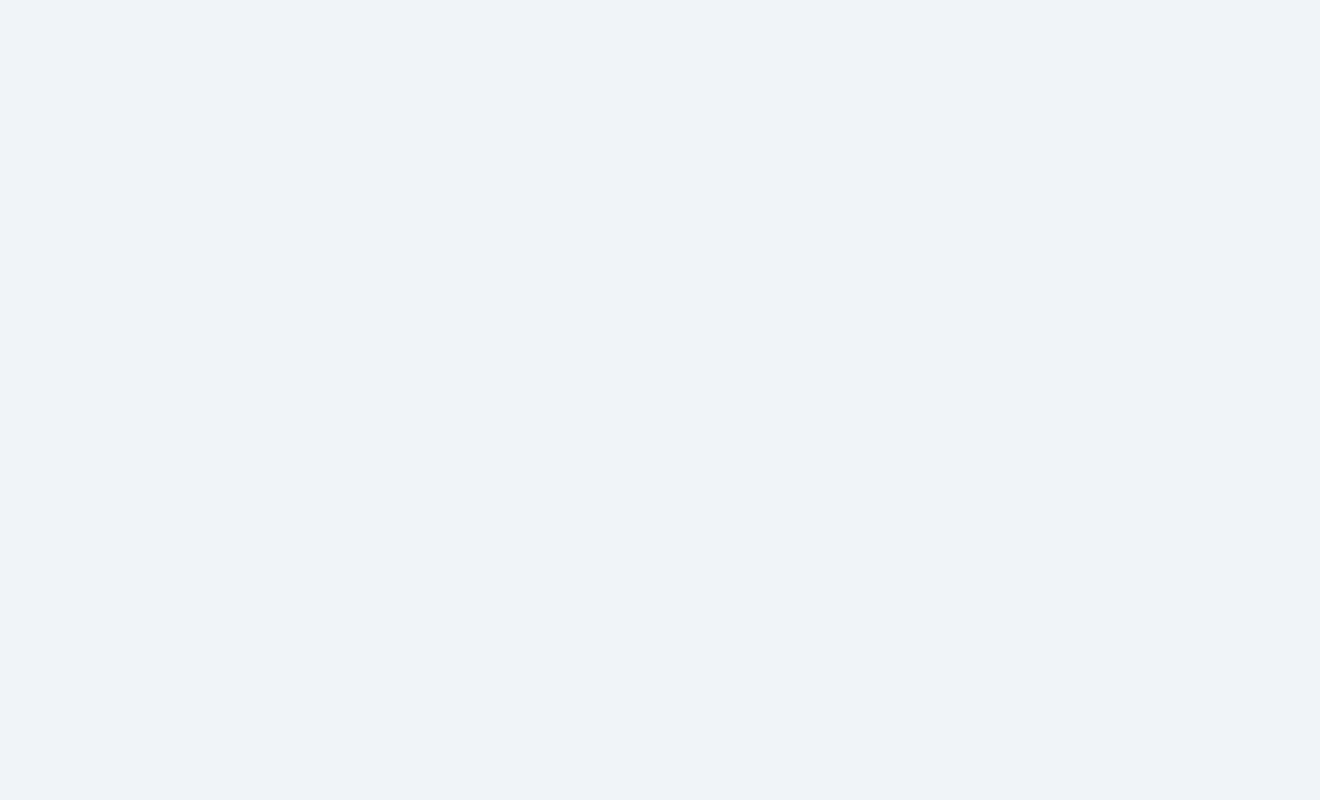
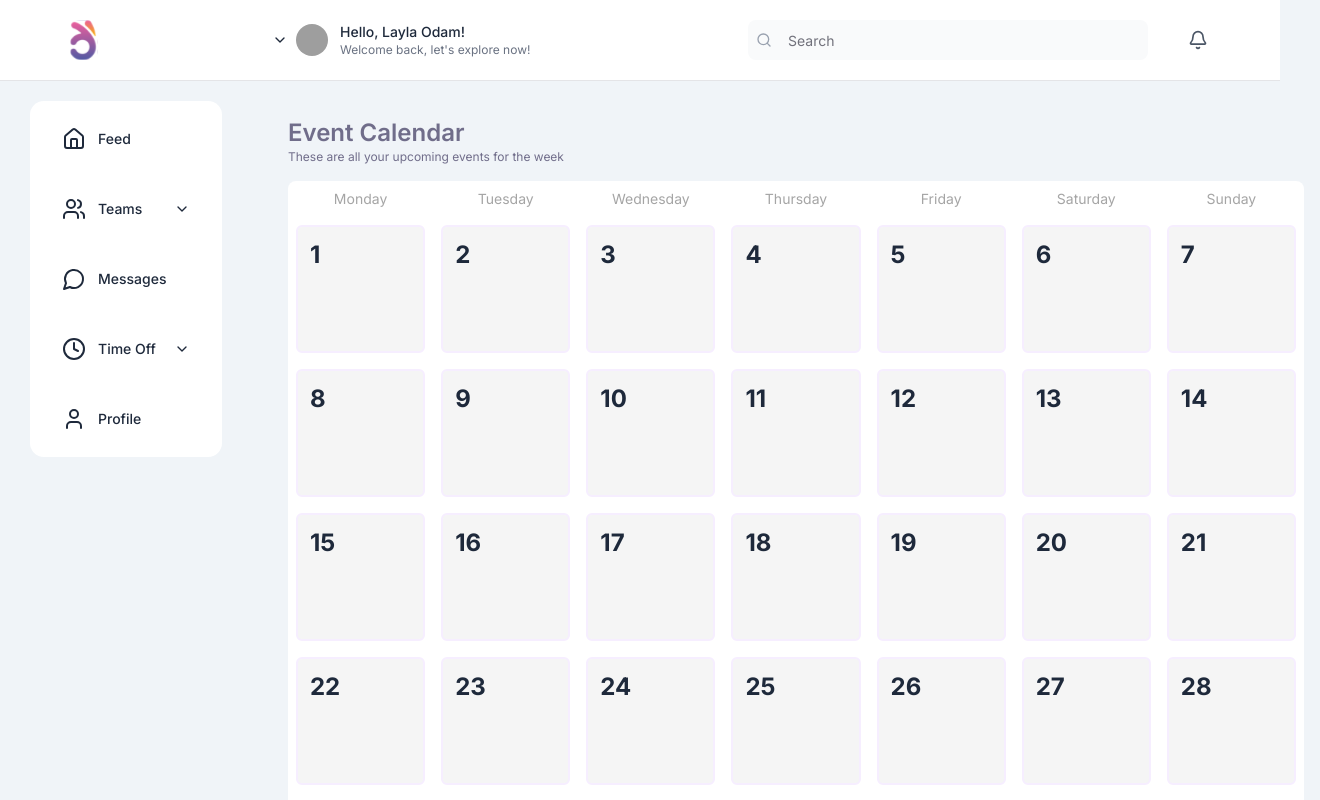
Before and after one commit to Ishmael-a/rgtportal-frontend, a React (Vite) app: page /events-calendar in a window 1280 px wide. Before the commit this address had no page. Shown: the top 800 px of the page, 1320 px wide, since content can reach past the window. Built offline with nearby package versions, Linux system fonts and the light colour scheme; grey boxes are pictures that could not be loaded.

Commit message:
commented out the AnimationWrapper in EmpLayouts

```diff
--- a/src/App.tsx
+++ b/src/App.tsx
@@ -1,10 +1,11 @@
-import {BrowserRouter, Routes, Route} from "react-router-dom";
-import Login from "./pages/Login"
+import { BrowserRouter, Routes, Route } from "react-router-dom";
+import Login from "./pages/Login";
 import { Button } from "./components/ui/button";
 import Feed from "./pages/Feed";
 import ProtectedRoute from "./components/common/ProtectedRoute";
 import { EmpLayout } from "./layouts/EmpLayout";
 import { HrLayout } from "./layouts/HrLayout";
+import EventsCalendar from "./pages/EventsCalendar";
 
 function App() {
   return (
@@ -13,9 +14,10 @@ function App() {
         <Route path="/login" element={<Login />} />
         <Route path="/feed" element={<Feed />} />
 
-        <Route path="/emp" element={<EmpLayout />}>
+        <Route element={<EmpLayout />}>
           <Route
             index
+            path="/emp"
             element={
               <ProtectedRoute allowedRoles={["SUPER_ADMIN"]}>
                 <div className="font-inter">
@@ -25,6 +27,7 @@ function App() {
               </ProtectedRoute>
             }
           />
+          <Route path="/events-calendar" element={<EventsCalendar />} />
         </Route>
 
         <Route path="/hr" element={<HrLayout />}>
@@ -38,8 +41,6 @@ function App() {
             }
           />
         </Route>
-
-
       </Routes>
     </BrowserRouter>
   );
--- a/src/common/page-animation.tsx
+++ b/src/common/page-animation.tsx
@@ -1,3 +1,4 @@
+/* eslint-disable @typescript-eslint/no-empty-object-type */
 import {AnimatePresence, motion} from 'framer-motion';
 
 
--- a/src/components/common/ProtectedRoute.tsx
+++ b/src/components/common/ProtectedRoute.tsx
@@ -1,27 +1,30 @@
-import React, {PropsWithChildren} from 'react'
-import {useAuthContextProvider} from '../../hooks/useAuthContextProvider'
+import { PropsWithChildren } from "react";
+import { useAuthContextProvider } from "../../hooks/useAuthContextProvider";
 
 type ProtectedRouteProps = PropsWithChildren & {
-    allowedRoles: User['roles'];
-}
+  allowedRoles: User["roles"];
+};
 
-const ProtectedRoute = ({allowedRoles, children }: ProtectedRouteProps) => {
-    const {currentUser} = useAuthContextProvider();
+const ProtectedRoute = ({ allowedRoles, children }: ProtectedRouteProps) => {
+  const { currentUser } = useAuthContextProvider();
 
-    if(currentUser === undefined){
-        return <div>Loading...</div>
-    }
+  if (currentUser === undefined) {
+    return <div>Loading...</div>;
+  }
 
+  if (
+    currentUser === null ||
+    (allowedRoles &&
+      !currentUser.roles.some((role) => allowedRoles.includes(role)))
+  ) {
+    return (
+      <div>
+        Permission Denied!.You don't have permission to access this page
+      </div>
+    );
+  }
 
+  return children;
+};
 
-    if(currentUser === null ||
-       (allowedRoles && !currentUser.roles.some(role => allowedRoles.includes(role)))
-    ){
-        return <div>Permission Denied!.You don't have permission to access this page</div>
-    }
-
-
-    return children
-}
-
-export default ProtectedRoute
+export default ProtectedRoute;
--- a/src/layouts/EmpLayout.tsx
+++ b/src/layouts/EmpLayout.tsx
@@ -1,32 +1,28 @@
-import {useState,PropsWithChildren } from "react"
-import { AnimationWrapper } from "@/common/page-animation"
-import rgtIcon from "../assets/logos/RGT TRANSPARENT 1.svg"
-import { Search, Bell } from 'lucide-react';
-import { Avatar, AvatarFallback, AvatarImage } from '@/components/ui/avatar';
-import { Input } from '@/components/ui/input';
-import {SideBar} from "../components/SideBar/SideBar"
-import { Outlet } from 'react-router-dom';
-import { ChevronDown, ChevronUp } from 'lucide-react';
-
-
+import { useState } from "react";
+import rgtIcon from "../assets/logos/RGT TRANSPARENT 1.svg";
+import { Search, Bell } from "lucide-react";
+import { Avatar, AvatarFallback, AvatarImage } from "@/components/ui/avatar";
+import { Input } from "@/components/ui/input";
+import { SideBar } from "../components/SideBar/SideBar";
+import { Outlet } from "react-router-dom";
+import { ChevronDown, ChevronUp } from "lucide-react";
 
 type EmpLayoutProps = {
   userName?: string;
-}
-export const EmpLayout = ({ userName = "Layla Odam"}: EmpLayoutProps) => {
+};
+export const EmpLayout = ({ userName = "Layla Odam" }: EmpLayoutProps) => {
   const [isOpen, setIsOpen] = useState(false);
   const toggleDropdown = () => {
     setIsOpen(!isOpen);
   };
 
-
   return (
     <div>
-            <header className="sticky flex items-center justify-between px-16 py-5 bg-white border-b">
+      <header className="sticky top-0 flex items-center justify-between px-16 py-5 bg-white border-b">
         {/* Left section with logo */}
         <div className="flex items-center gap-40 ">
           <div className=" ">
-                    <img src={rgtIcon} className="w-10 h-10"/>
+            <img src={rgtIcon} className="w-10 h-10" />
           </div>
 
           {/* Greeting section */}
@@ -43,7 +39,9 @@ export const EmpLayout = ({ userName = "Layla Odam"}: EmpLayoutProps) => {
               </Avatar>
               <div className="flex flex-col">
                 <span className="text-sm font-medium">Hello, {userName}!</span>
-                    <span className="text-xs text-gray-500">Welcome back, let's explore now!</span>
+                <span className="text-xs text-gray-500">
+                  Welcome back, let's explore now!
+                </span>
               </div>
             </div>
           </div>
@@ -69,23 +67,19 @@ export const EmpLayout = ({ userName = "Layla Odam"}: EmpLayoutProps) => {
             </button>
           </div>
         </div>
-
       </header>
 
       <div className="flex mt-5">
         <div className="fixed translate-x-[30px] text-center ">
-                    <SideBar/>
+          <SideBar />
         </div>
 
         <div className="ml-68">
-                    <AnimationWrapper key="childrenOfEmpLayout">
-                    {/* {children} */}
-                    <Outlet/>
-                    </AnimationWrapper>
+          {/* <AnimationWrapper key="childrenOfEmpLayout"> */}
+          <Outlet />
+          {/* </AnimationWrapper> */}
         </div>
       </div>
     </div>
-
-
-    )
-}
+  );
+};
--- a/src/pages/EventsCalendar.tsx
+++ b/src/pages/EventsCalendar.tsx
@@ -1,3 +1,5 @@
+import { AnimationWrapper } from "@/common/page-animation";
+
 const days = [
   "Monday",
   "Tuesday",
@@ -10,9 +12,18 @@ const days = [
 
 const EventsCalendar = () => {
   return (
+    <AnimationWrapper
+      initial={{ x: "100%" }}
+      animate={{ x: "0%" }}
+      // exit={{ x: "-100%" }}
+      key="eventsCalendar"
+      transition={{ duration: 0.5 }}
+    >
       <main className="p-4 space-y-4">
         <header>
-        <p className="text-[#706D8A] text-2xl font-semibold">Event Calendar</p>
+          <p className="text-[#706D8A] text-2xl font-semibold">
+            Event Calendar
+          </p>
           <p className="text-[#706D8A] text-xs">
             These are all your upcoming events for the week
           </p>
@@ -35,11 +46,11 @@ const EventsCalendar = () => {
               >
                 <p className="font-bold text-2xl">{item + 1}</p>
               </div>
-            )
-            )}
+            ))}
           </div>
         </section>
       </main>
+    </AnimationWrapper>
   );
 };
 
```
Lines whose indentation alone changed are shown as unchanged.
